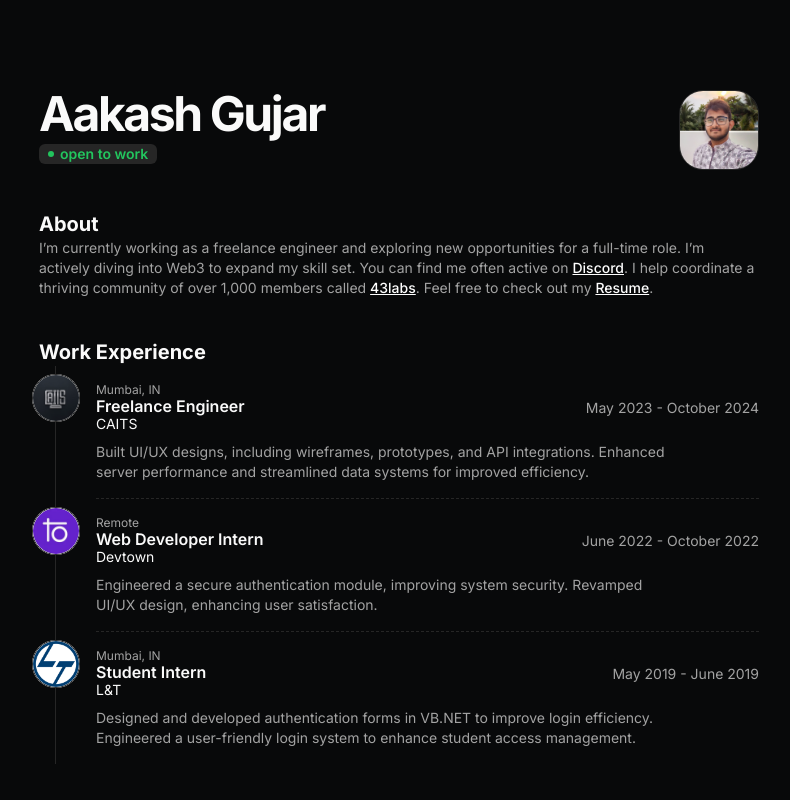
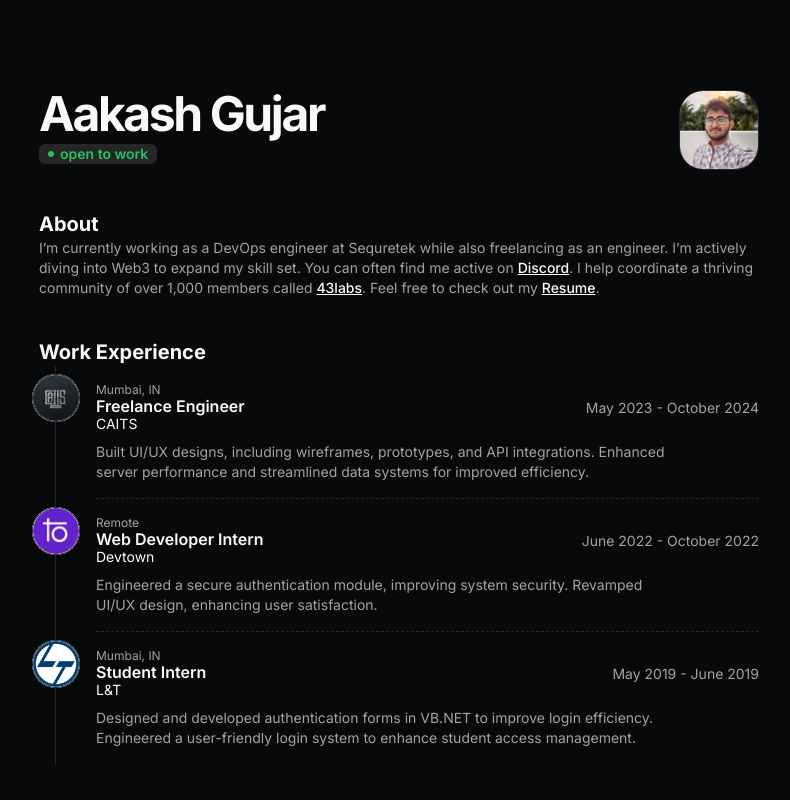
Before and after one commit to AakashGujar/my_portfolio_v2, a Next.js app: page / in a window 1280 px wide. Shown: the top 800 px of the page, without its empty margins (241-1031 px from the left). Built offline with nearby package versions, Linux system fonts and the light colour scheme.

Commit message:
changed about me

```diff
--- a/src/app/page.tsx
+++ b/src/app/page.tsx
@@ -77,13 +77,14 @@ export default function Page() {
         <BlurFade delay={BLUR_FADE_DELAY * 4}>
           <div className="space-y-4 prose max-w-full text-pretty font-sans text-sm text-muted-foreground dark:prose-invert">
             <p>
-              I’m currently working as a freelance engineer and exploring new
-              opportunities for a full-time role. I’m actively diving into Web3
-              to expand my skill set. You can find me often active on{" "}
+              I’m currently working as a DevOps engineer at Sequretek while also
+              freelancing as an engineer. I’m actively diving into Web3 to
+              expand my skill set. You can often find me active on{" "}
               <Link href="#" className="text-white hover:underline">
                 Discord
               </Link>
-              . I help coordinate a thriving community of over 1,000 members called{" "}
+              . I help coordinate a thriving community of over 1,000 members
+              called{" "}
               <Link
                 href=" https://43labs.xyz/"
                 className="text-white hover:underline"
```
